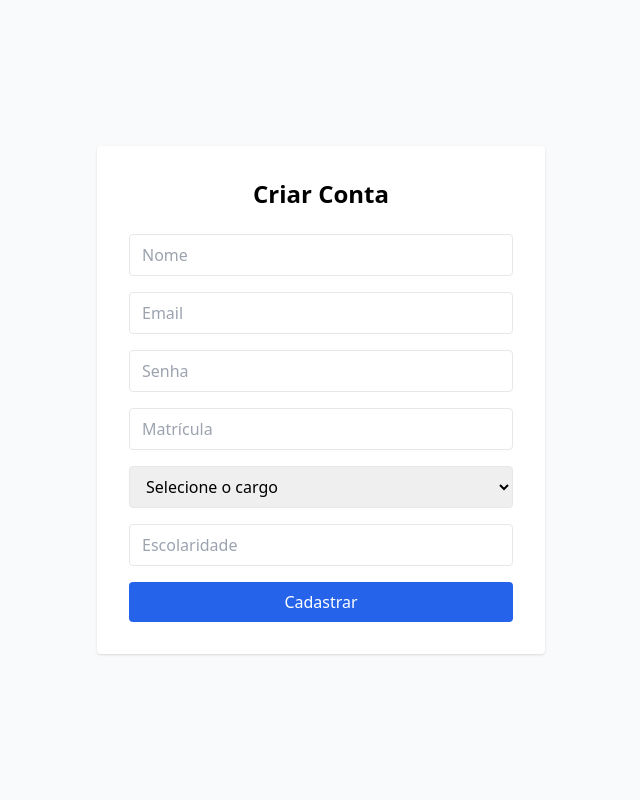
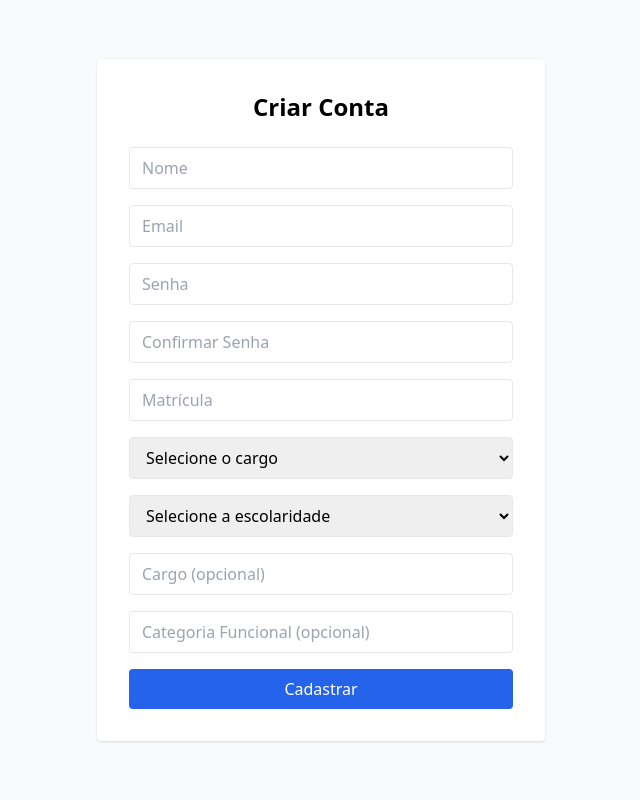
Before and after one commit to c1c3ru/RSC-TAE, a React (Vite) app: page /register in a window 1280 px wide. Shown: the top 800 px of the page, without its empty margins (319-959 px from the left). Built offline with nearby package versions, Linux system fonts and the light colour scheme.

Commit message:
Adiciona constantes de escolaridade e implementa mensagens de sucesso e erro nas páginas de login, registro e redefinição de senha. Melhora a validação de e-mail e senha no registro e redefine a exibição de mensagens de sucesso.

```diff
--- a/src/constants/texts.ts
+++ b/src/constants/texts.ts
@@ -117,3 +117,17 @@ export const SUCCESS_MESSAGES = {
   atividadeAtualizada: 'Atividade atualizada com sucesso!',
   atividadeRemovida: 'Atividade removida com sucesso!',
 } as const;
+
+export const ESCOLARIDADES = [
+  'Ensino Fundamental Incompleto',
+  'Ensino Fundamental Completo',
+  'Ensino Médio Incompleto',
+  'Ensino Médio Completo',
+  'Técnico',
+  'Tecnólogo',
+  'Graduação',
+  'Pós-graduação',
+  'Mestrado',
+  'Doutorado',
+  'Outro'
+] as const;
--- a/src/pages/LoginPage.tsx
+++ b/src/pages/LoginPage.tsx
@@ -2,7 +2,7 @@
 import React, { useState, useEffect } from 'react';
 import { Navigate } from 'react-router-dom';
 import { useAuth } from '../context/AuthContext';
-import { LOGIN_TEXTS } from '../constants/texts';
+import { ERROR_MESSAGES, SUCCESS_MESSAGES, LOGIN_TEXTS } from '../constants/texts';
 import Lottie from 'lottie-react';
 import saveProfileAnimation from '../assets/lottie/save_profile_animation.json';
 
@@ -16,6 +16,7 @@ const LoginPage: React.FC<LoginPageProps> = () => {
   const [loginError, setLoginError] = useState<string>('');
   const [isLoading, setIsLoading] = useState<boolean>(false);
   const [fadeIn, setFadeIn] = useState<boolean>(false);
+  const [success, setSuccess] = useState<string>('');
 
   // Redirect if already logged in
   if (currentUser) {
@@ -59,22 +60,24 @@ const LoginPage: React.FC<LoginPageProps> = () => {
     e.preventDefault();
 
     if (!validateEmail(email)) {
+      setLoginError(LOGIN_TEXTS.emailNaoEdu);
       return;
     }
 
     if (!password) {
-      setLoginError('Por favor, digite sua senha');
+      setLoginError(LOGIN_TEXTS.senhaObrigatoria);
       return;
     }
 
     setIsLoading(true);
     setLoginError('');
+    setSuccess('');
 
     try {
       await login(email, password);
+      setSuccess(SUCCESS_MESSAGES.loginRealizado);
     } catch (error: any) {
-      console.error('Login error:', error);
-      setLoginError(error.message || 'Erro ao fazer login');
+      setLoginError(error.message || ERROR_MESSAGES.erroDesconhecido);
     } finally {
       setIsLoading(false);
     }
@@ -151,6 +154,11 @@ const LoginPage: React.FC<LoginPageProps> = () => {
           {loginError && (
             <div className="rounded-md bg-red-50 p-4">
               <p className="text-sm text-red-600">{loginError}</p>
+            </div>
+          )}
+          {success && (
+            <div className="rounded-md bg-green-50 p-4">
+              <p className="text-sm text-green-700">{success}</p>
             </div>
           )}
 
--- a/src/pages/RegisterPage.tsx
+++ b/src/pages/RegisterPage.tsx
@@ -1,6 +1,8 @@
 import React, { useState } from 'react';
 import { useAuth } from '../context/AuthContext';
 import { CARGOS_TAE } from '../constants/cargos';
+import { ESCOLARIDADES } from '../constants/texts';
+import { ERROR_MESSAGES, SUCCESS_MESSAGES, LOGIN_TEXTS } from '../constants/texts';
 
 const RegisterPage: React.FC = () => {
   const { register } = useAuth();
@@ -13,20 +15,49 @@ const RegisterPage: React.FC = () => {
   const [matricula, setMatricula] = useState('');
   const [cargo, setCargo] = useState('');
   const [escolaridade, setEscolaridade] = useState('');
+  const [confirmPassword, setConfirmPassword] = useState('');
+  const [job, setJob] = useState('');
+  const [functionalCategory, setFunctionalCategory] = useState('');
+
+  const validateEmail = (email: string): boolean => {
+    if (!email) return false;
+    const emailRegex = /^[^\s@]+@[^\s@]+\.[^\s@]+$/;
+    if (!emailRegex.test(email)) return false;
+    const domain = email.split('@')[1];
+    if (!domain || !domain.includes('.edu')) return false;
+    return true;
+  };
+
+  const validatePassword = (password: string): boolean => {
+    return password.length >= 6;
+  };
 
   const handleSubmit = async (e: React.FormEvent) => {
     e.preventDefault();
     setLoading(true);
     setError('');
     setSuccess('');
+    if (!validateEmail(email)) {
+      setError(LOGIN_TEXTS.emailNaoEdu);
+      setLoading(false);
+      return;
+    }
+    if (!validatePassword(password)) {
+      setError(ERROR_MESSAGES.senhaMinima);
+      setLoading(false);
+      return;
+    }
+    if (password !== confirmPassword) {
+      setError(ERROR_MESSAGES.confirmarSenha);
+      setLoading(false);
+      return;
+    }
     try {
       await register(email, password);
-      // Após registro, salvar dados adicionais no perfil
-      // (pode ser feito via trigger no Supabase ou update via API)
-      setSuccess('Cadastro realizado! Verifique seu e-mail para ativar a conta.');
-      setName(''); setEmail(''); setPassword(''); setMatricula(''); setCargo(''); setEscolaridade('');
+      setSuccess(SUCCESS_MESSAGES.cadastroRealizado);
+      setName(''); setEmail(''); setPassword(''); setConfirmPassword(''); setMatricula(''); setCargo(''); setEscolaridade(''); setJob(''); setFunctionalCategory('');
     } catch (err: any) {
-      setError(err.message || 'Erro ao cadastrar');
+      setError(err.message || ERROR_MESSAGES.erroDesconhecido);
     } finally {
       setLoading(false);
     }
@@ -40,6 +71,7 @@ const RegisterPage: React.FC = () => {
           <input type="text" placeholder="Nome" value={name} onChange={e => setName(e.target.value)} className="w-full px-3 py-2 border rounded" required />
           <input type="email" placeholder="Email" value={email} onChange={e => setEmail(e.target.value)} className="w-full px-3 py-2 border rounded" required />
           <input type="password" placeholder="Senha" value={password} onChange={e => setPassword(e.target.value)} className="w-full px-3 py-2 border rounded" required />
+          <input type="password" placeholder="Confirmar Senha" value={confirmPassword} onChange={e => setConfirmPassword(e.target.value)} className="w-full px-3 py-2 border rounded" required />
           <input type="text" placeholder="Matrícula" value={matricula} onChange={e => setMatricula(e.target.value)} className="w-full px-3 py-2 border rounded" required />
           <select value={cargo} onChange={e => setCargo(e.target.value)} className="w-full px-3 py-2 border rounded" required>
             <option value="">Selecione o cargo</option>
@@ -47,7 +79,14 @@ const RegisterPage: React.FC = () => {
               <option key={c.codigo} value={c.nome}>{c.nome}</option>
             ))}
           </select>
-          <input type="text" placeholder="Escolaridade" value={escolaridade} onChange={e => setEscolaridade(e.target.value)} className="w-full px-3 py-2 border rounded" required />
+          <select value={escolaridade} onChange={e => setEscolaridade(e.target.value)} className="w-full px-3 py-2 border rounded" required>
+            <option value="">Selecione a escolaridade</option>
+            {ESCOLARIDADES.map((esc, idx) => (
+              <option key={idx} value={esc}>{esc}</option>
+            ))}
+          </select>
+          <input type="text" placeholder="Cargo (opcional)" value={job} onChange={e => setJob(e.target.value)} className="w-full px-3 py-2 border rounded" />
+          <input type="text" placeholder="Categoria Funcional (opcional)" value={functionalCategory} onChange={e => setFunctionalCategory(e.target.value)} className="w-full px-3 py-2 border rounded" />
           <button type="submit" disabled={loading} className="w-full bg-blue-600 text-white py-2 rounded hover:bg-blue-700">{loading ? 'Cadastrando...' : 'Cadastrar'}</button>
         </form>
         {success && <div className="mt-4 text-green-600 text-center">{success}</div>}
--- a/src/pages/ResetPasswordPage.tsx
+++ b/src/pages/ResetPasswordPage.tsx
@@ -1,11 +1,15 @@
 import React, { useState } from 'react';
 import { supabase } from '../utils/supabaseClient';
+import { useNavigate } from 'react-router-dom';
+import { ERROR_MESSAGES, SUCCESS_MESSAGES, COMMON_TEXTS } from '../constants/texts';
 
 const ResetPasswordPage: React.FC = () => {
   const [email, setEmail] = useState('');
   const [loading, setLoading] = useState(false);
   const [success, setSuccess] = useState('');
   const [error, setError] = useState('');
+
+  const navigate = useNavigate();
 
   const handleSubmit = async (e: React.FormEvent) => {
     e.preventDefault();
@@ -15,10 +19,11 @@ const ResetPasswordPage: React.FC = () => {
     try {
       const { error } = await supabase.auth.resetPasswordForEmail(email, { redirectTo: window.location.origin + '/login' });
       if (error) throw error;
-      setSuccess('Se o e-mail estiver cadastrado, você receberá instruções para redefinir a senha.');
+      setSuccess(SUCCESS_MESSAGES.dadosSalvos);
       setEmail('');
+      setTimeout(() => navigate('/login'), 3000);
     } catch (err: any) {
-      setError(err.message || 'Erro ao solicitar recuperação');
+      setError(err.message || ERROR_MESSAGES.erroDesconhecido);
     } finally {
       setLoading(false);
     }
@@ -34,6 +39,7 @@ const ResetPasswordPage: React.FC = () => {
         </form>
         {success && <div className="mt-4 text-green-600 text-center">{success}</div>}
         {error && <div className="mt-4 text-red-600 text-center">{error}</div>}
+        <button type="button" onClick={() => navigate('/login')} className="w-full mt-4 bg-gray-200 text-gray-700 py-2 rounded hover:bg-gray-300">{COMMON_TEXTS.voltar} para Login</button>
       </div>
     </div>
   );
```
